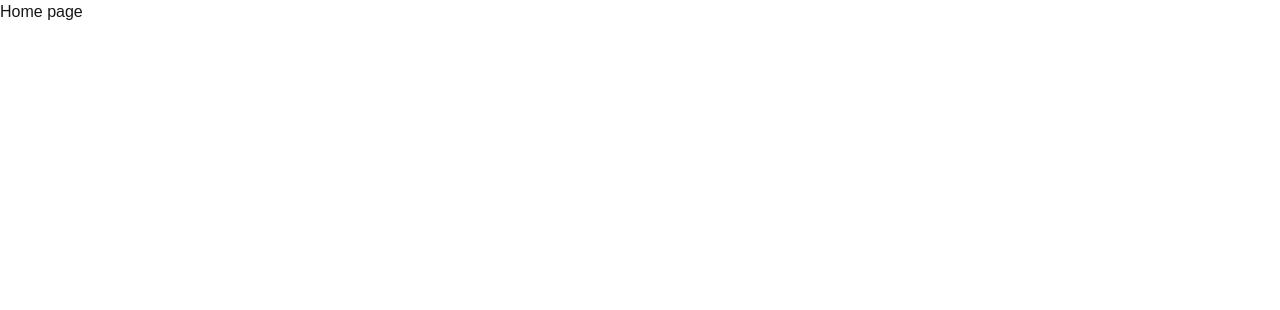
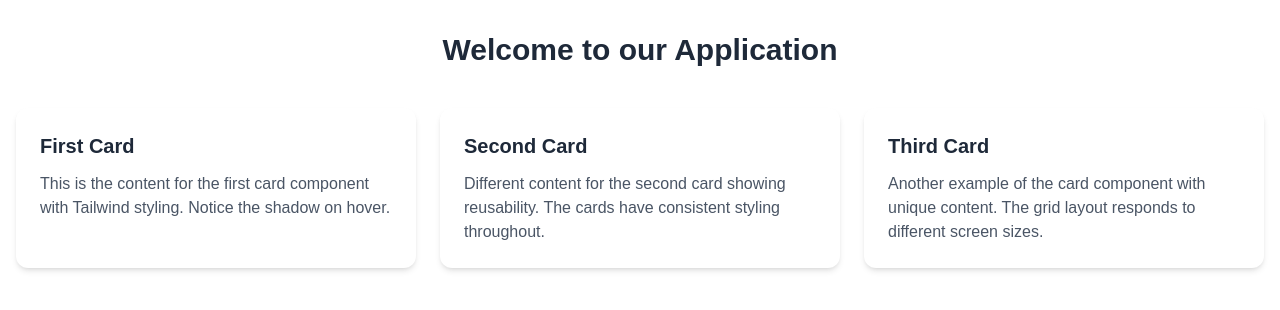
Before and after one commit to MarioTawadrous/alx-project-0x02-setup, a Next.js app in the folder alx-project-0x02/: page /home in a window 1280 px wide. Shown: the top 310 px of the page. Built offline with nearby package versions, Linux system fonts and the light colour scheme.

Commit message:
Created Card component

```diff
--- /dev/null
+++ b/alx-project-0x02/components/common/Card.tsx
@@ -0,0 +1,14 @@
+import { CardProps } from "@/interfaces";
+
+const Card = ({ title, content }: CardProps) => {
+  return (
+    <div className="bg-white rounded-xl shadow-md overflow-hidden hover:shadow-lg transition-shadow duration-300">
+      <div className="p-6">
+        <h2 className="text-xl font-bold text-gray-800 mb-3">{title}</h2>
+        <p className="text-gray-600">{content}</p>
+      </div>
+    </div>
+  );
+};
+
+export default Card;
--- a/alx-project-0x02/interfaces/index.ts
+++ b/alx-project-0x02/interfaces/index.ts
@@ -1,3 +1,4 @@
-interface random {
-  someProp: string
+export interface CardProps {
+  title: string;
+  content: string;
 }
--- a/alx-project-0x02/pages/home.tsx
+++ b/alx-project-0x02/pages/home.tsx
@@ -1,7 +1,26 @@
+import Card from "@/components/common/Card";
+
 export default function Home() {
   return (
-    <div>
-      <h1>Home page</h1>
+    <div className="container mx-auto px-4 py-8">
+      <h1 className="text-3xl font-bold text-center text-gray-800 mb-10">
+        Welcome to our Application
+      </h1>
+
+      <div className="grid grid-cols-1 md:grid-cols-2 lg:grid-cols-3 gap-6">
+        <Card
+          title="First Card"
+          content="This is the content for the first card component with Tailwind styling. Notice the shadow on hover."
+        />
+        <Card
+          title="Second Card"
+          content="Different content for the second card showing reusability. The cards have consistent styling throughout."
+        />
+        <Card
+          title="Third Card"
+          content="Another example of the card component with unique content. The grid layout responds to different screen sizes."
+        />
+      </div>
     </div>
   );
 }
```
